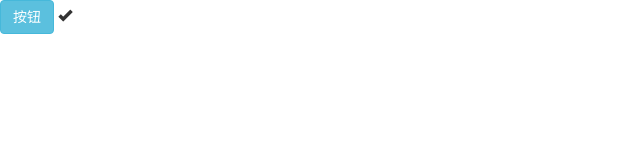
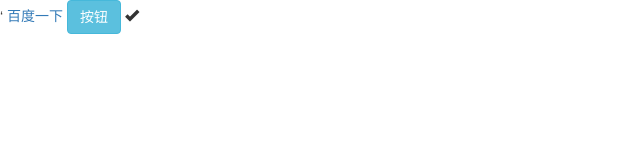
Before and after one commit to 8848taijin/rrjy, a website: page index.html in a window 1280 px wide. Shown: the whole page, without its empty margins (0-640 px from the left). Drawn offline with nearby package versions, Linux system fonts and the light colour scheme; files that its build step writes are made by us from their sources.

Commit message:
lf第一次提交

```diff
--- a/index.html
+++ b/index.html
@@ -14,7 +14,8 @@
     <script src="./lib/html5shiv/html5shiv.min.js"></script>
     <![endif]-->
 </head>
-<body>
+<body>‘
+    <a href="www.baidu.com">百度一下</a>
     <button class="btn btn-info">按钮</button>
     <span class="glyphicon glyphicon-ok"></span>
     <script src="./lib/jquery/jquery-1.12.4.js"></script>
```
